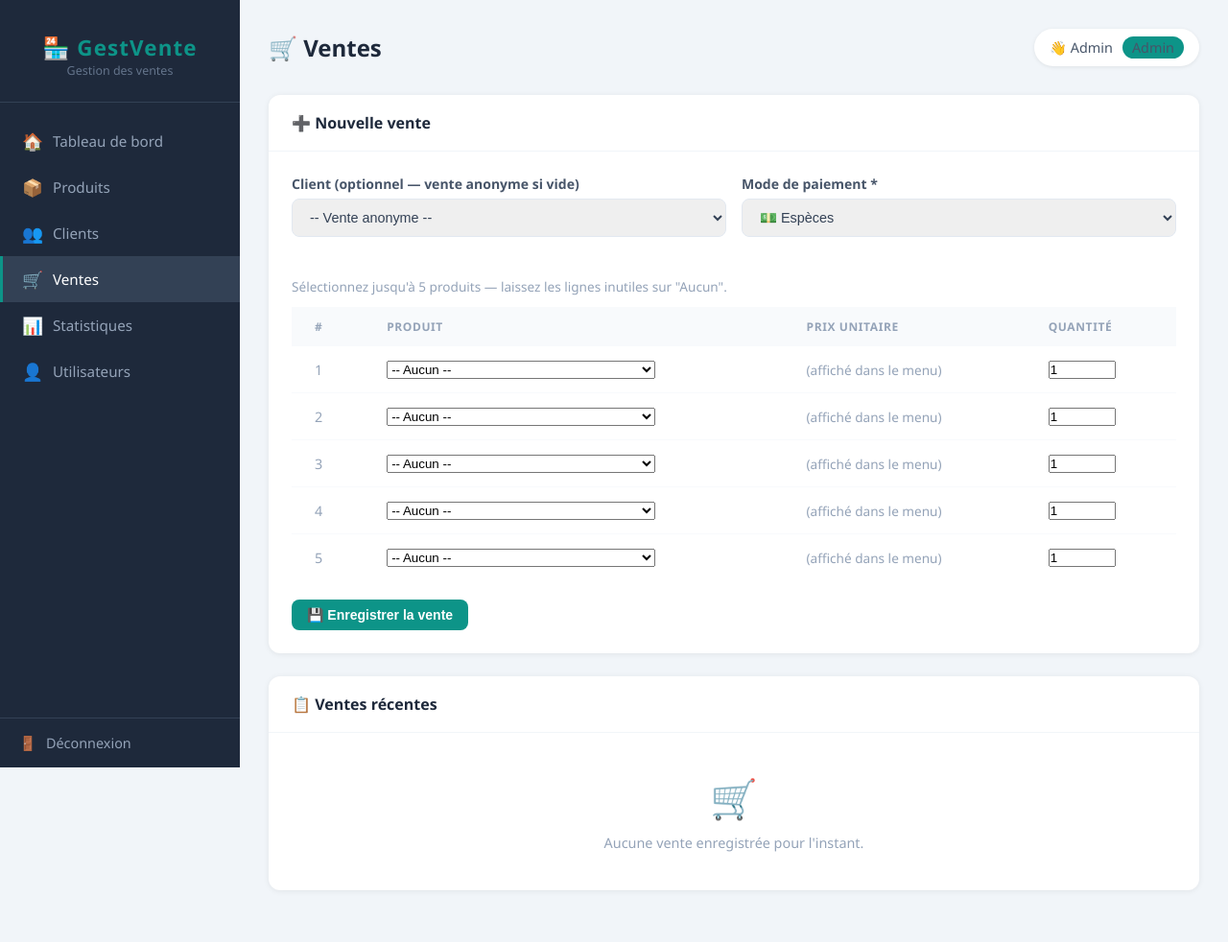
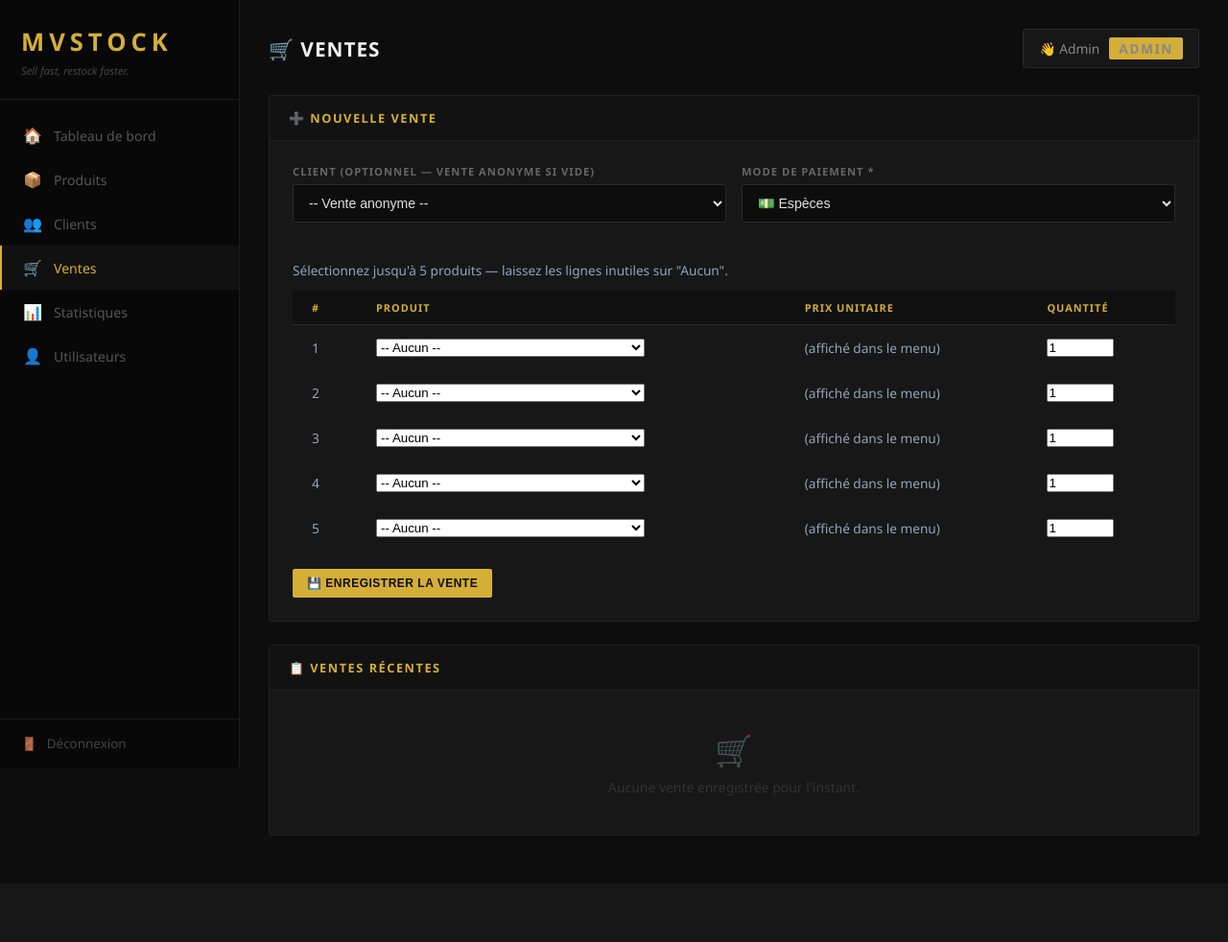
Before and after one commit to CaptK-net/MVSTOCK, a PHP site: page /ventes.php in a window 1280 px wide. Shown: the whole page at 96% size. After the commit the page ends 829 px from the top, so only its background shows below. Run offline with PHP 8.4, Linux system fonts and the light colour scheme; a user stored in the database is signed in; data comes from the database, SQL or seed files in the repository; data that the repository does not hold is empty.

Commit message:
Rebrand to MVSTOCK — full black/gold theme
- Complete style.css rewrite: deep black (#0D0D0D) background,
  gold (#D4AF37) accents, white/grey text, dark card surfaces
- All page titles updated to MVSTOCK — Page
- All sidebar logos: GestVente -> MVSTOCK with slogan
  "Sell fast, restock faster."
- Login page: black background with gold radial glow,
  gold MVSTOCK wordmark, uppercase gold button
- Sidebar: pure black (#080808) with gold active border
- Stat cards: dark surfaces with gold top border and gold values
- Table headers: gold text on near-black background
- Buttons: gold fill (primary), gold outline hover (secondary)
- Badges: dark backgrounds matching their respective colors
- Forms: dark inputs with gold focus border
- All inline teal/green color references removed

Co-Authored-By: Claude Sonnet 4.6 <noreply@anthropic.com>

```diff
--- a/GestVente/accueil.php
+++ b/GestVente/accueil.php
@@ -79,8 +79,8 @@ $res_stock = mysqli_query($conn,
     <!-- ===== SIDEBAR ===== -->
     <aside class="sidebar">
         <div class="sidebar-logo">
-            <h1 style="font-size:1.4rem;">🏪 GestVente</h1>
-            <p style="color:#64748B; font-size:0.78rem;">Gestion des ventes</p>
+            <h1>MVSTOCK</h1>
+            <p>Sell fast, restock faster.</p>
         </div>
         <nav>
             <a href="accueil.php" class="active"><span class="icon">🏠</span> Tableau de bord</a>
--- a/GestVente/clients.php
+++ b/GestVente/clients.php
@@ -96,8 +96,8 @@ $total   = mysqli_num_rows($clients);
 
     <aside class="sidebar">
         <div class="sidebar-logo">
-            <h1 style="font-size:1.4rem;">🏪 GestVente</h1>
-            <p style="color:#64748B; font-size:0.78rem;">Gestion des ventes</p>
+            <h1>MVSTOCK</h1>
+            <p>Sell fast, restock faster.</p>
         </div>
         <nav>
             <a href="accueil.php"><span class="icon">🏠</span> Tableau de bord</a>
--- a/GestVente/login.php
+++ b/GestVente/login.php
@@ -39,7 +39,7 @@ if ($_SERVER['REQUEST_METHOD'] == 'POST') {
 <html lang="fr">
 <head>
     <meta charset="UTF-8">
-    <title>Connexion</title>
+    <title>MVSTOCK — Connexion</title>
     <link rel="stylesheet" href="style.css">
 </head>
 <body>
@@ -47,8 +47,8 @@ if ($_SERVER['REQUEST_METHOD'] == 'POST') {
         <div class="login-box">
 
             <div class="login-logo">
-                <h1 style="color:#0D9488; font-size:1.8rem;">🏪 GestVente</h1>
-                <p style="color:#94A3B8; font-size:0.9rem;">Système de gestion des ventes</p>
+                <h1>MVSTOCK</h1>
+                <p>Sell fast, restock faster.</p>
             </div>
 
             <h2>Connexion</h2>
--- a/GestVente/produits.php
+++ b/GestVente/produits.php
@@ -110,8 +110,8 @@ $produits = mysqli_query($conn,
 
     <aside class="sidebar">
         <div class="sidebar-logo">
-            <h1 style="font-size:1.4rem;">🏪 GestVente</h1>
-            <p style="color:#64748B; font-size:0.78rem;">Gestion des ventes</p>
+            <h1>MVSTOCK</h1>
+            <p>Sell fast, restock faster.</p>
         </div>
         <nav>
             <a href="accueil.php"><span class="icon">🏠</span> Tableau de bord</a>
--- a/GestVente/stats.php
+++ b/GestVente/stats.php
@@ -127,8 +127,8 @@ $top_clients = mysqli_query($conn,
 
     <aside class="sidebar">
         <div class="sidebar-logo">
-            <h1 style="font-size:1.4rem;">🏪 GestVente</h1>
-            <p style="color:#64748B; font-size:0.78rem;">Gestion des ventes</p>
+            <h1>MVSTOCK</h1>
+            <p>Sell fast, restock faster.</p>
         </div>
         <nav>
             <a href="accueil.php"><span class="icon">🏠</span> Tableau de bord</a>
--- a/GestVente/style.css
+++ b/GestVente/style.css
@@ -11,8 +12,8 @@
 
 body {
     font-family: 'Segoe UI', Tahoma, Geneva, Verdana, sans-serif;
-    background-color: #F1F5F9;
-    color: #334155;
+    background-color: #0D0D0D;
+    color: #E0E0E0;
 }
 
 /* ============================================================
@@ -114,8 +141,8 @@ body {
 /* --- Sidebar ---------------------------------------------- */
 .sidebar {
     width: 250px;
-    background: #1E293B;
-    color: white;
+    background: #080808;
+    border-right: 1px solid #1C1C1C;
     display: flex;
     flex-direction: column;
     position: fixed;
@@ -126,71 +153,71 @@ body {
 }
 
 .sidebar-logo {
-    padding: 24px 20px;
-    border-bottom: 1px solid #334155;
-    text-align: center;
-}
-
-.sidebar-logo img {
-    width: 80px;
-    border-radius: 10px;
+    padding: 26px 22px 22px;
+    border-bottom: 1px solid #1C1C1C;
 }
 
 .sidebar-logo h1 {
-    font-size: 1.2rem;
-    color: #0D9488;
-    margin-top: 10px;
-    letter-spacing: 0.05em;
+    font-size: 1.6rem;
+    color: #D4AF37;
+    letter-spacing: 5px;
+    font-weight: 800;
+    text-transform: uppercase;
+}
+
+.sidebar-logo p {
+    color: #444;
+    font-size: 0.7rem;
+    margin-top: 5px;
+    font-style: italic;
 }
 
 .sidebar nav {
     flex: 1;
-    padding: 16px 0;
+    padding: 14px 0;
 }
 
 .sidebar nav a {
     display: flex;
     align-items: center;
     gap: 12px;
-    padding: 12px 20px;
-    color: #94A3B8;
+    padding: 12px 22px;
+    color: #555;
     text-decoration: none;
-    font-size: 0.95rem;
-    border-left: 3px solid transparent;
-    transition: all 0.2s;
+    font-size: 0.88rem;
+    border-left: 2px solid transparent;
+    transition: all 0.15s;
 }
 
 .sidebar nav a:hover,
 .sidebar nav a.active {
-    color: white;
-    background: #334155;
-    border-left-color: #0D9488;
+    color: #D4AF37;
+    background: #111;
+    border-left-color: #D4AF37;
 }
 
 .sidebar nav a .icon {
-    font-size: 1.1rem;
+    font-size: 1rem;
     width: 20px;
     text-align: center;
 }
 
 .sidebar-footer {
-    padding: 16px 20px;
-    border-top: 1px solid #334155;
+    padding: 16px 22px;
+    border-top: 1px solid #1C1C1C;
 }
 
 .sidebar-footer a {
     display: flex;
     align-items: center;
     gap: 10px;
-    color: #94A3B8;
+    color: #444;
     text-decoration: none;
-    font-size: 0.9rem;
+    font-size: 0.84rem;
     transition: color 0.2s;
 }
 
-.sidebar-footer a:hover {
-    color: #EF4444;
-}
+.sidebar-footer a:hover { color: #EF4444; }
 
 /* --- Contenu principal ------------------------------------ */
 .main-content {
@@ -199,44 +226,46 @@ body {
     padding: 30px;
 }
 
-/* --- Barre supérieure ------------------------------------- */
+/* --- Topbar ----------------------------------------------- */
 .topbar {
     display: flex;
     align-items: center;
     justify-content: space-between;
-    margin-bottom: 30px;
+    margin-bottom: 28px;
 }
 
 .topbar h2 {
-    font-size: 1.5rem;
+    font-size: 1.3rem;
     font-weight: 700;
-    color: #1E293B;
+    color: #F0F0F0;
+    letter-spacing: 1px;
+    text-transform: uppercase;
 }
 
 .topbar .user-info {
     display: flex;
     align-items: center;
     gap: 10px;
-    background: white;
+    background: #171717;
     padding: 8px 16px;
-    border-radius: 50px;
-    box-shadow: 0 1px 4px rgba(0, 0, 0, 0.08);
+    border-radius: 3px;
+    border: 1px solid #2A2A2A;
 }
 
 .topbar .user-info span {
-    font-size: 0.9rem;
-    color: #475569;
-    font-weight: 500;
+    font-size: 0.86rem;
+    color: #888;
 }
 
 .badge-role {
-    background: #0D9488;
-    color: white;
+    background: #D4AF37;
+    color: #0D0D0D;
     padding: 2px 10px;
-    border-radius: 50px;
-    font-size: 0.75rem;
-    font-weight: 600;
-    text-transform: capitalize;
+    border-radius: 2px;
+    font-size: 0.68rem;
+    font-weight: 800;
+    text-transform: uppercase;
+    letter-spacing: 1.5px;
 }
 
 /* ============================================================
@@ -245,72 +274,78 @@ body {
 .stats-grid {
     display: grid;
     grid-template-columns: repeat(4, 1fr);
-    gap: 20px;
-    margin-bottom: 30px;
+    gap: 16px;
+    margin-bottom: 24px;
 }
 
 .stat-card {
-    background: white;
-    border-radius: 12px;
-    padding: 24px;
-    box-shadow: 0 1px 6px rgba(0, 0, 0, 0.07);
+    background: #171717;
+    border: 1px solid #222;
+    border-top: 2px solid #D4AF37;
+    border-radius: 3px;
+    padding: 20px;
     display: flex;
     align-items: center;
-    gap: 16px;
+    gap: 14px;
 }
 
 .stat-icon {
-    width: 52px;
-    height: 52px;
-    border-radius: 12px;
+    width: 48px;
+    height: 48px;
+    border-radius: 3px;
     display: flex;
     align-items: center;
     justify-content: center;
-    font-size: 1.4rem;
+    font-size: 1.3rem;
     flex-shrink: 0;
 }
 
-.stat-icon.green  { background: #D1FAE5; }
-.stat-icon.blue   { background: #DBEAFE; }
-.stat-icon.orange { background: #FEF3C7; }
-.stat-icon.red    { background: #FEE2E2; }
+.stat-icon.green  { background: #0C1A0C; border: 1px solid #1A3020; }
+.stat-icon.blue   { background: #0A0F1F; border: 1px solid #151E30; }
+.stat-icon.orange { background: #1A1205; border: 1px solid #2A2008; }
+.stat-icon.red    { background: #1A0808; border: 1px solid #2A1010; }
 
 .stat-info h3 {
-    font-size: 1.65rem;
+    font-size: 1.6rem;
     font-weight: 700;
-    color: #1E293B;
+    color: #D4AF37;
     line-height: 1;
 }
 
 .stat-info p {
-    font-size: 0.8rem;
-    color: #94A3B8;
-    margin-top: 4px;
+    font-size: 0.7rem;
+    color: #555;
+    margin-top: 5px;
+    text-transform: uppercase;
+    letter-spacing: 0.8px;
 }
 
 /* ============================================================
-   CARTES GÉNÉRIQUES (tableaux, listes)
+   CARTES GÉNÉRIQUES
    ============================================================ */
 .card {
-    background: white;
-    border-radius: 12px;
-    box-shadow: 0 1px 6px rgba(0, 0, 0, 0.07);
+    background: #171717;
+    border: 1px solid #222;
+    border-radius: 3px;
     overflow: hidden;
-    margin-bottom: 24px;
+    margin-bottom: 20px;
 }
 
 .card-header {
-    padding: 18px 24px;
-    border-bottom: 1px solid #F1F5F9;
+    padding: 14px 20px;
+    border-bottom: 1px solid #1E1E1E;
     display: flex;
     align-items: center;
     justify-content: space-between;
+    background: #121212;
 }
 
 .card-header h3 {
-    font-size: 1rem;
-    font-weight: 600;
-    color: #1E293B;
+    font-size: 0.8rem;
+    font-weight: 700;
+    color: #D4AF37;
+    text-transform: uppercase;
+    letter-spacing: 1.5px;
 }
 
 /* ============================================================
@@ -322,29 +357,29 @@ table {
 }
 
 thead th {
-    background: #F8FAFC;
-    padding: 12px 24px;
+    background: #101010;
+    padding: 10px 20px;
     text-align: left;
-    font-size: 0.75rem;
-    font-weight: 600;
-    color: #94A3B8;
+    font-size: 0.68rem;
+    font-weight: 700;
+    color: #D4AF37;
     text-transform: uppercase;
-    letter-spacing: 0.05em;
+    letter-spacing: 1px;
+    border-bottom: 1px solid #2A2A2A;
 }
 
 tbody td {
-    padding: 14px 24px;
-    font-size: 0.9rem;
-    color: #475569;
-    border-bottom: 1px solid #F8FAFC;
+    padding: 13px 20px;
+    font-size: 0.87rem;
+    color: #B0B0B0;
+    border-bottom: 1px solid #1A1A1A;
 }
 
-tbody tr:last-child td {
-    border-bottom: none;
-}
+tbody tr:last-child td { border-bottom: none; }
 
-tbody tr:hover {
-    background: #F8FAFC;
+tbody tr:hover td {
+    background: #1E1E1E;
+    color: #F0F0F0;
 }
 
 /* ============================================================
@@ -396,58 +446,63 @@ tbody tr:hover {
     display: inline-flex;
     align-items: center;
     gap: 6px;
-    padding: 8px 16px;
-    border-radius: 8px;
-    font-size: 0.875rem;
-    font-weight: 600;
+    padding: 7px 14px;
+    border-radius: 2px;
+    font-size: 0.75rem;
+    font-weight: 700;
     cursor: pointer;
-    border: none;
+    border: 1px solid transparent;
     text-decoration: none;
-    transition: all 0.2s;
+    transition: all 0.15s;
+    letter-spacing: 0.5px;
+    text-transform: uppercase;
 }
 
-.btn-primary            { background: #0D9488; color: white; }
-.btn-primary:hover      { background: #0F766E; }
-.btn-danger             { background: #EF4444; color: white; }
-.btn-danger:hover       { background: #DC2626; }
-.btn-secondary          { background: #F1F5F9; color: #475569; }
-.btn-secondary:hover    { background: #E2E8F0; }
-.btn-warning            { background: #F59E0B; color: white; }
-.btn-warning:hover      { background: #D97706; }
+.btn-primary            { background: #D4AF37; color: #0D0D0D; border-color: #D4AF37; }
+.btn-primary:hover      { background: #F0C84A; border-color: #F0C84A; }
+.btn-danger             { background: transparent; color: #F87171; border-color: #3A1010; }
+.btn-danger:hover       { background: #1A0808; color: #FCA5A5; }
+.btn-secondary          { background: transparent; color: #777; border-color: #2A2A2A; }
+.btn-secondary:hover    { color: #D4AF37; border-color: #D4AF37; background: #111; }
+.btn-warning            { background: transparent; color: #FBB040; border-color: #352808; }
+.btn-warning:hover      { background: #1A1205; }
 
 /* ============================================================
-   FORMULAIRES (pages futures)
+   FORMULAIRES
    ============================================================ */
-.form-group {
-    margin-bottom: 18px;
-}
+.form-group { margin-bottom: 16px; }
 
 .form-group label {
     display: block;
-    font-size: 0.875rem;
-    font-weight: 600;
-    color: #475569;
+    font-size: 0.7rem;
+    font-weight: 700;
+    color: #666;
     margin-bottom: 6px;
+    text-transform: uppercase;
+    letter-spacing: 1px;
 }
 
 .form-group input,
 .form-group select,
 .form-group textarea {
     width: 100%;
-    padding: 10px 14px;
-    border: 1.5px solid #E2E8F0;
-    border-radius: 8px;
-    font-size: 0.9rem;
-    color: #334155;
+    padding: 10px 12px;
+    border: 1px solid #2A2A2A;
+    border-radius: 2px;
+    font-size: 0.88rem;
+    color: #E0E0E0;
+    background: #0D0D0D;
     outline: none;
-    transition: border-color 0.2s;
+    transition: border-color 0.15s;
 }
+
+.form-group input::placeholder { color: #444; }
 
 .form-group input:focus,
 .form-group select:focus,
-.form-group textarea:focus {
-    border-color: #0D9488;
-}
+.form-group textarea:focus { border-color: #D4AF37; }
+
+.form-group select option { background: #171717; color: #E0E0E0; }
 
 /* ============================================================
    ÉTAT VIDE
@@ -455,20 +510,21 @@ tbody tr:hover {
 .empty-state {
     text-align: center;
     padding: 40px 24px;
-    color: #94A3B8;
-    font-size: 0.9rem;
+    color: #333;
+    font-size: 0.87rem;
 }
 
 .empty-state .empty-icon {
-    font-size: 2.5rem;
-    margin-bottom: 10px;
+    font-size: 2rem;
+    margin-bottom: 8px;
+    opacity: 0.4;
 }
 
 /* ============================================================
-   GRILLE 2 COLONNES (pour le dashboard)
+   GRILLE 2 COLONNES
    ============================================================ */
 .two-col-grid {
     display: grid;
     grid-template-columns: 1fr 1fr;
-    gap: 24px;
+    gap: 20px;
 }
--- a/GestVente/utilisateurs.php
+++ b/GestVente/utilisateurs.php
@@ -127,8 +127,8 @@ $utilisateurs = mysqli_query($conn,
 
     <aside class="sidebar">
         <div class="sidebar-logo">
-            <h1 style="font-size:1.4rem;">🏪 GestVente</h1>
-            <p style="color:#64748B; font-size:0.78rem;">Gestion des ventes</p>
+            <h1>MVSTOCK</h1>
+            <p>Sell fast, restock faster.</p>
         </div>
         <nav>
             <a href="accueil.php"><span class="icon">🏠</span> Tableau de bord</a>
--- a/GestVente/ventes.php
+++ b/GestVente/ventes.php
@@ -158,8 +158,8 @@ if (isset($_GET['voir'])) {
 
     <aside class="sidebar">
         <div class="sidebar-logo">
-            <h1 style="font-size:1.4rem;">🏪 GestVente</h1>
-            <p style="color:#64748B; font-size:0.78rem;">Gestion des ventes</p>
+            <h1>MVSTOCK</h1>
+            <p>Sell fast, restock faster.</p>
         </div>
         <nav>
             <a href="accueil.php"><span class="icon">🏠</span> Tableau de bord</a>
```
Also changed, not shown: other parts of GestVente/style.css (+97 -55 lines).
